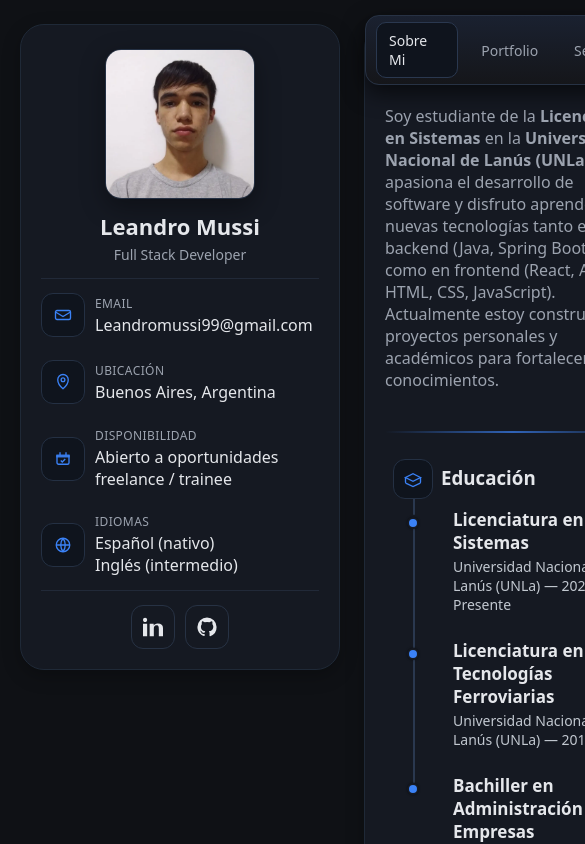
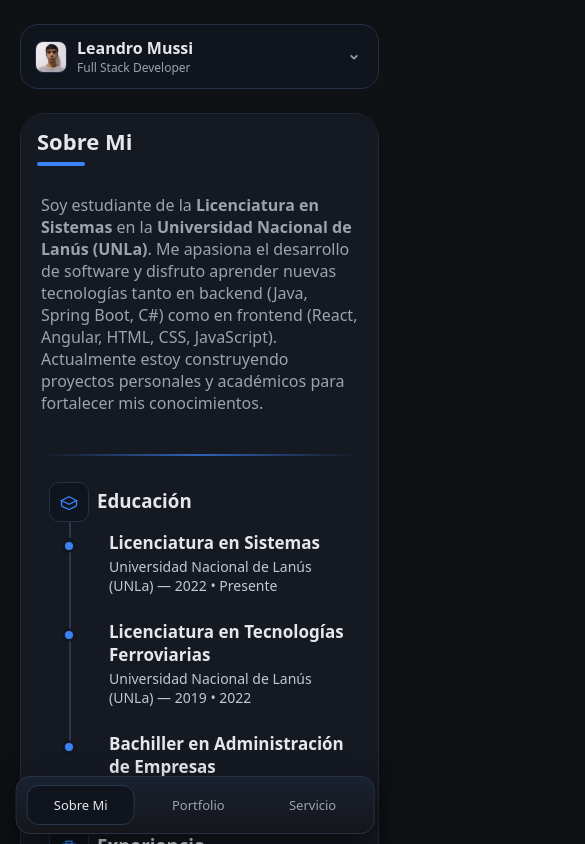
Before and after one commit to LeandroMussi99/Portfolio_Personal-React, a React (Vite) app: page / in a window 390 px wide. Shown: the top 844 px of the page, 585 px wide, since content can reach past the window. Built offline with nearby package versions, Linux system fonts and the light colour scheme.

Commit message:
Cambios vista responsive temporal

```diff
--- a/src/components/Layout.jsx
+++ b/src/components/Layout.jsx
@@ -1,17 +1,9 @@
+// src/components/Layout.jsx
 export default function Layout({ sidebar, children }) {
   return (
-    <div
-      style={{
-        maxWidth: 1200,
-        margin: "24px auto",
-        padding: "0 20px",
-        display: "grid",
-        gridTemplateColumns: "320px 1fr",
-        gap: 24,
-      }}
-    >
-      <aside>{sidebar}</aside>
-      <section>{children}</section>
+    <div className="layout">
+      <aside className="layout-aside">{sidebar}</aside>
+      <section className="layout-main">{children}</section>
     </div>
   );
 }
--- a/src/components/Panel.jsx
+++ b/src/components/Panel.jsx
@@ -1,38 +1,46 @@
 // src/components/Panel.jsx
 export default function Panel({ active, onChange, children }) {
   const TABS = [
-    { id: 'about',    label: 'Sobre Mi' },
+    { id: 'about', label: 'Sobre Mi' },
     { id: 'projects', label: 'Portfolio' },
-    { id: 'service',  label: 'Servicio' },
+    { id: 'service', label: 'Servicio' },
   ];
-  const TITLES = { about: 'Sobre Mi', projects: 'Portfolio', service: 'Servicio' };
+
+  const TITLES = {
+    about: 'Sobre Mi',
+    projects: 'Portfolio',
+    service: 'Servicio',
+  };
 
   return (
     <div className="panel">
-      <div className="panel-header">
-        {/* Título a la izquierda */}
+      {/* Header */}
+      <header className="panel-header">
+        {/* Título principal */}
         <h1 className="title-inline">{TITLES[active]}</h1>
 
-        {/* RIEL pegado al borde superior derecho del panel */}
-        <div className="tabs-rail">
-          <nav className="tabs-group">
-            {TABS.map(t => (
+        {/* 🔽 Navbar / Tabs (desktop arriba, mobile abajo por CSS) */}
+        <nav className="tabs-rail" aria-label="Navegación principal">
+          <div className="tabs-group">
+            {TABS.map((t) => (
               <a
                 key={t.id}
                 href={`#${t.id}`}
-                className={`tab ${active === t.id ? 'is-active' : ''}`}
-                onClick={(e) => { e.preventDefault(); onChange(t.id); }}
+                className={`tab ${active === t.id ? "is-active" : ""}`}
+                onClick={(e) => {
+                  e.preventDefault();
+                  onChange(t.id);
+                }}
               >
                 {t.label}
               </a>
             ))}
-          </nav>
-        </div>
-      </div>
+          </div>
+        </nav>
+      </header>
 
-      <div className="panel-body">
-        {children}
-      </div>
+      {/* Contenido */}
+      <div className="panel-body">{children}</div>
     </div>
   );
 }
--- a/src/components/Sidebar.jsx
+++ b/src/components/Sidebar.jsx
@@ -1,26 +1,57 @@
+// src/components/Sidebar.jsx
+import { useEffect, useRef } from "react";
 import avatar from "../assets/avatar.webp";
 
 export default function Sidebar() {
+  const detailsRef = useRef(null);
+
+  useEffect(() => {
+    const mq = window.matchMedia("(max-width: 900px)");
+    const apply = () => {
+      if (!detailsRef.current) return;
+      // En mobile => cerrado. En desktop => abierto.
+      if (mq.matches) {
+        detailsRef.current.removeAttribute("open");
+      } else {
+        detailsRef.current.setAttribute("open", "");
+      }
+    };
+    apply();
+    mq.addEventListener("change", apply);
+    return () => mq.removeEventListener("change", apply);
+  }, []);
+
   return (
-    <aside className="sidecard">
+    <details ref={detailsRef} className="sidecollapsible">
+      {/* Header compacto (solo mobile) */}
+      <summary className="sidecollapsible-trigger" role="button" aria-controls="side-content">
+        <div className="trigger-left">
+          {/* Mini avatar: asegurate de tener /public/avatar.webp */}
+          <img src={avatar} className="avatar-mini" alt="Leandro Mussi" />
+          <div>
+            <div className="name-mini">Leandro Mussi</div>
+            <div className="subtitle-mini">Full Stack Developer</div>
+          </div>
+        </div>
+        <svg className="chevron" viewBox="0 0 24 24" width="20" height="20" aria-hidden="true">
+          <path d="M8 10l4 4 4-4" fill="none" stroke="currentColor" strokeWidth="2"/>
+        </svg>
+      </summary>
 
-      {/* Avatar */}
+      {/* Contenido completo del sidebar (card grande SOLO cuando está abierto) */}
+      <div id="side-content" className="sidecard sidecard-content sidecard--mobile">
         <div className="avatar-wrap">
           <img src={avatar} alt="Leandro Mussi" className="avatar-img" />
         </div>
 
-      {/* Nombre + subtítulo */}
         <h2 className="name">Leandro Mussi</h2>
         <p className="subtitle">Full Stack Developer</p>
 
         <hr className="divider" />
 
-      {/* Bloques de información con icono */}
         <ul className="info-list">
-
           <li className="info-row">
             <span className="icon-box">
-            {/* Mail */}
               <svg viewBox="0 0 24 24" width="18" height="18" fill="none" stroke="currentColor" strokeWidth="1.8">
                 <path d="M4 6h16a2 2 0 0 1 2 2v8a2 2 0 0 1-2 2H4a2 2 0 0 1-2-2V8a2 2 0 0 1 2-2z"/>
                 <path d="m22 8-10 6L2 8"/>
@@ -34,7 +65,6 @@ export default function Sidebar() {
 
           <li className="info-row">
             <span className="icon-box">
-            {/* Ubicación */}
               <svg viewBox="0 0 24 24" width="18" height="18" fill="none" stroke="currentColor" strokeWidth="1.8">
                 <path d="M12 21s7-5.686 7-12A7 7 0 0 0 5 9c0 6.314 7 12 7 12z"/>
                 <circle cx="12" cy="9" r="2.5"/>
@@ -48,7 +78,6 @@ export default function Sidebar() {
 
           <li className="info-row">
             <span className="icon-box">
-            {/* Disponibilidad */}
               <svg viewBox="0 0 24 24" width="18" height="18" fill="none" stroke="currentColor" strokeWidth="1.8">
                 <path d="M20 7v10a2 2 0 0 1-2 2H6a2 2 0 0 1-2-2V7"/>
                 <path d="M16 3v4M8 3v4"/>
@@ -64,7 +93,6 @@ export default function Sidebar() {
 
           <li className="info-row">
             <span className="icon-box">
-            {/* Idiomas */}
               <svg viewBox="0 0 24 24" width="18" height="18" fill="none" stroke="currentColor" strokeWidth="1.8">
                 <circle cx="12" cy="12" r="9"/>
                 <path d="M3 12h18M12 3a15 15 0 0 1 0 18M12 3a15 15 0 0 0 0 18"/>
@@ -73,29 +101,26 @@ export default function Sidebar() {
             <div>
               <div className="row-label">Idiomas</div>
               <div>Español (nativo)</div>
-            <div>Inglés (intermedio)</div>
+              <div>Inglés (básico)</div>
             </div>
           </li>
-
         </ul>
 
         <hr className="divider" />
 
-      {/* Social solo con ícono */}
         <div className="socials">
           <a className="icon-btn" href="https://www.linkedin.com/in/leandro-mussi-077144272/" target="_blank" rel="noreferrer" aria-label="LinkedIn">
-          {/* LinkedIn */}
             <svg viewBox="0 0 24 24" width="20" height="20" fill="currentColor">
               <path d="M4.98 3.5C4.98 4.88 3.86 6 2.5 6S0 4.88 0 3.5 1.12 1 2.5 1 4.98 2.12 4.98 3.5zM0 8h5v15H0zM8 8h4.8v2.2h.07c.67-1.2 2.3-2.46 4.73-2.46C21.9 7.74 24 9.6 24 13.26V23H19v-8.38c0-2-0.04-4.58-2.79-4.58-2.79 0-3.22 2.18-3.22 4.42V23H8V8z"/>
             </svg>
           </a>
           <a className="icon-btn" href="https://github.com/LeandroMussi99" target="_blank" rel="noreferrer" aria-label="GitHub">
-          {/* GitHub */}
             <svg viewBox="0 0 24 24" width="20" height="20" fill="currentColor">
               <path d="M12 .5A11.5 11.5 0 0 0 .5 12c0 5.08 3.29 9.39 7.86 10.91.58.11.79-.25.79-.56v-2.1c-3.2.7-3.87-1.36-3.87-1.36-.53-1.34-1.28-1.7-1.28-1.7-1.05-.71.08-.7.08-.7 1.16.08 1.77 1.19 1.77 1.19 1.03 1.77 2.71 1.26 3.37.96.1-.76.4-1.26.72-1.55-2.55-.29-5.23-1.28-5.23-5.69 0-1.26.45-2.29 1.19-3.1-.12-.29-.52-1.46.11-3.04 0 0 .98-.31 3.2 1.18a11.1 11.1 0 0 1 5.82 0c2.22-1.49 3.2-1.18 3.2-1.18.63 1.58.23 2.75.11 3.04.74.81 1.19 1.84 1.19 3.1 0 4.42-2.69 5.39-5.25 5.68.41.36.77 1.07.77 2.16v3.2c0 .31.21.68.8.56A11.51 11.51 0 0 0 23.5 12 11.5 11.5 0 0 0 12 .5Z"/>
             </svg>
           </a>
         </div>
-    </aside>
+      </div>
+    </details>
   );
 }
--- a/src/index.css
+++ b/src/index.css
@@ -1,220 +1,295 @@
-:root {
-  --bg: #0f1115;
-  --bg-elev: #151922;
-  --text: #e5e7eb;
-  --muted: #9ca3af;
-  --accent: #3b82f6;
-  --page-gap: 25px;
+:root{
+  --bg:#0f1115;
+  --bg-elev:#151922;
+  --text:#e5e7eb;
+  --muted:#9ca3af;
+  --accent:#3b82f6;
+  --page-gap:25px;
 }
 
-/* Base */
-* { box-sizing: border-box; }
-html, body, #root { height: 100%; }
-html { scroll-behavior: smooth; }
-body {
-  margin: 0;
-  font-family: system-ui, -apple-system, Segoe UI, Roboto, Ubuntu, Cantarell, "Helvetica Neue", Arial, "Noto Sans", "Apple Color Emoji", "Segoe UI Emoji";
-  background: var(--bg);
-  color: var(--text);
+/* ===== Base ===== */
+*{box-sizing:border-box}
+html,body,#root{height:100%}
+html{scroll-behavior:smooth}
+body{
+  margin:0;
+  font-family:system-ui,-apple-system,Segoe UI,Roboto,Ubuntu,Cantarell,"Helvetica Neue",Arial,"Noto Sans","Apple Color Emoji","Segoe UI Emoji";
+  background:var(--bg);
+  color:var(--text);
 }
-a { color: var(--accent); text-decoration: none; }
-a:hover { text-decoration: underline; }
-h1 { font-size: clamp(28px, 5vw, 48px); margin: 0 0 8px; }
-p  { color: var(--muted); margin: 0; }
+a{color:var(--accent);text-decoration:none}
+a:hover{text-decoration:underline}
+h1{font-size:clamp(28px,5vw,48px);margin:0 0 8px}
+p{color:var(--muted);margin:0}
+section{scroll-margin-top:96px}
 
-/* Margen al navegar por hash (tabs) */
-section { scroll-margin-top: 96px; }
+/* ===== Utilidades rápidas ===== */
+.btn{display:inline-block;padding:10px 14px;border-radius:10px;border:1px solid #2a384f;background:var(--accent);color:#fff;font-weight:600}
+.btn:hover{filter:brightness(1.05);text-decoration:none}
+.btn.ghost{background:transparent;color:var(--text)}
+.btn.sm{padding:8px 12px;font-weight:500}
+.chip{font-size:12px;padding:4px 8px;border-radius:999px;border:1px solid #273244}
+.grid{display:grid;gap:20px;grid-template-columns:repeat(auto-fit,minmax(280px,1fr));margin-top:16px}
 
-/* Botones */
-.btn {
-  display: inline-block;
-  padding: 10px 14px;
-  border-radius: 10px;
-  border: 1px solid #2a384f;
-  background: var(--accent);
-  color: white;
-  font-weight: 600;
-}
-.btn:hover { filter: brightness(1.05); text-decoration: none; }
-.btn.ghost { background: transparent; color: var(--text); }
-.btn.sm { padding: 8px 12px; font-weight: 500; }
-
-/* Chips (stack) */
-.chip {
-  font-size: 12px;
-  padding: 4px 8px;
-  border-radius: 999px;
-  border: 1px solid #273244;
+/* ===== Layout principal ===== */
+.layout{
+  max-width:1200px;
+  margin:24px auto;
+  padding:0 20px;
+  display:grid;
+  grid-template-columns:320px minmax(0,1fr);
+  gap:24px;
 }
 
-/* Grilla de proyectos */
-.grid {
-  display: grid;
-  gap: 20px;
-  grid-template-columns: repeat(auto-fit, minmax(280px, 1fr));
-  margin-top: 16px;
+/* ===== Panel (card general) ===== */
+.panel{
+  background:var(--bg-elev);
+  border:1px solid #1f2937;
+  border-radius:24px;
+  box-shadow:0 6px 18px rgba(0,0,0,.25);
+  overflow:visible;
+  position:relative;
+  margin-bottom:var(--page-gap);
+}
+.panel-header{
+  position:relative;display:flex;align-items:flex-start;gap:12px;
+  background:var(--bg-elev);
+  border-top-left-radius:20px;border-top-right-radius:20px;
+  padding:12px 16px 8px;
+}
+.title-inline{margin:0;font-size:clamp(22px,4vw,28px);position:relative}
+.title-inline::after{content:"";display:block;width:48px;height:4px;border-radius:999px;background:var(--accent);margin-top:6px}
+.panel-body{padding:20px}
+
+/* ===== Tabs (arriba en desktop, abajo en mobile) ===== */
+.tabs-rail{
+  position:absolute;top:-10px;right:12px;
+  background:linear-gradient(180deg,#1a2130,#15161a);
+  border:1px solid #273244;border-radius:14px;padding:6px 10px;z-index:60;
+  box-shadow:0 8px 22px rgba(0,0,0,.6);
+}
+.tabs-group{display:flex;gap:10px;align-items:center}
+.tab{padding:8px 12px;border-radius:10px;font-size:14px;color:var(--muted);border:1px solid transparent}
+.tab:hover{color:var(--text);border-color:#2a384f;text-decoration:none}
+.tab.is-active{color:var(--text);background:#0f141d;border-color:#2a384f}
+
+/* ===== Sidebar (estilos base del card) ===== */
+.sidecard{
+  background:var(--bg-elev);
+  border:1px solid #1f2937;
+  border-radius:24px;
+  box-shadow:0 6px 18px rgba(0,0,0,.25);
+  padding:20px;
+}
+.avatar-wrap{display:grid;place-items:center;margin:4px 0 12px}
+.avatar-img{width:150px;height:150px;border-radius:16px;object-fit:cover;border:1px solid #243043;box-shadow:0 8px 24px rgba(0,0,0,.35)}
+.name{text-align:center;margin:10px 0 4px;font-size:22px}
+.subtitle{text-align:center;margin:0 0 12px;color:var(--muted);font-size:14px}
+.divider{border:none;border-top:1px solid #212938;margin:14px 0}
+.info-list{list-style:none;padding:0;margin:0;display:grid;gap:23px}
+.info-row{display:grid;grid-template-columns:44px 1fr;align-items:center;gap:10px}
+.icon-box{width:44px;height:44px;display:grid;place-items:center;border-radius:12px;background:#0f141d;border:1px solid #243043;color:var(--accent)}
+.row-label{color:var(--muted);font-size:12px;text-transform:uppercase;letter-spacing:.4px;margin-bottom:2px}
+.info-row a{color:var(--text)}
+.info-row a:hover{color:var(--accent)}
+.socials{display:flex;gap:10px;justify-content:center;margin-top:12px}
+.icon-btn{width:44px;height:44px;display:grid;place-items:center;border-radius:12px;border:1px solid #273244;background:transparent;color:var(--text);transition:transform .08s,background .15s,color .15s,border-color .15s}
+.icon-btn:hover{background:#0f141d;border-color:#2a384f;color:var(--accent);transform:translateY(-1px)}
+
+/* ===== Desktop (≥901px) ===== */
+@media (min-width:901px){
+  /* layout de 2 columnas */
+  .layout{grid-template-columns:320px minmax(0,1fr)}
+  /* sidebar fijo */
+  .sidecard{position:sticky;top:16px;height:fit-content;max-height:calc(100dvh - 32px);overflow:auto;scrollbar-gutter:stable;z-index:5}
+  /* tabs arriba */
+  .tabs-rail{position:absolute;inset:auto 12px auto auto;transform:none;width:auto}
+  body{padding-bottom:0}
+  /* details siempre abierto y sin summary */
+  .sidecollapsible[open]{display:block}
+  .sidecollapsible-trigger{display:none}
 }
 
+/* ===== Mobile (≤900px) ===== */
+@media (max-width:900px){
+  /* 1 columna, todo centrado */
+  .layout{
+    grid-template-columns:1fr;
+    justify-items:center;
+    align-items:start;
+  }
+  .layout > *{ width: min(92vw, 820px); }
+  .panel{margin-bottom:16px}
 
-/* ===== Layout (grid principal) ===== */
-.layout {
-  max-width: 1200px;
-  margin: 24px auto;
-  padding: 0 20px;
-  display: grid;
-  grid-template-columns: 300px minmax(0, 1fr);
-  gap: 16px;
-}
-@media (max-width: 900px) {
-  .layout { grid-template-columns: 1fr; }
+  /* bottom nav */
+  .tabs-rail{
+    position:fixed;inset:auto 0 10px 0;left:50%;transform:translateX(-50%);
+    width:clamp(260px,92vw,560px);padding:8px 10px;border-radius:14px;
+    box-shadow:0 12px 30px rgba(0,0,0,.55);z-index:2000;
+  }
+  .tabs-group{justify-content:space-between;width:100%}
+  .tab{flex:1 1 auto;text-align:center;padding:10px 8px;border-radius:12px;font-size:13px}
+  body{padding-bottom:80px}
+  @supports(padding:max(0px)){ body{padding-bottom:max(80px,env(safe-area-inset-bottom))} }
+
+  /* === Details/summary: header compacto visible === */
+  .sidecollapsible{overflow:hidden;width:min(100%,820px);margin:0 auto}
+  .sidecollapsible-trigger{
+     list-style:none;display:flex;align-items:center;justify-content:space-between;gap:12px;
+     padding:12px 14px;background:#0f141d;border:1px solid #243043;border-radius:18px;cursor:pointer;user-select:none;
+  }
+  .sidecollapsible-trigger::-webkit-details-marker{display:none}
+  .trigger-left{display:flex;align-items:center;gap:10px}
+  .avatar-mini{width:32px;height:32px;border-radius:8px;object-fit:cover;border:1px solid #243043}
+  .name-mini{font-weight:600}
+  .subtitle-mini{color:var(--muted);font-size:12px}
+  .chevron{color:var(--muted);transition:transform .18s}
+  .sidecollapsible[open] > .sidecollapsible-trigger .chevron{transform:rotate(180deg)}
+
+  /* === Cuando está CERRADO: ocultar el card === */
+  .sidecollapsible:not([open]) .sidecard{display:none}
+
+  /* === Cuando está ABIERTO: mostrar versión COMPACTA del card === */
+  .sidecard{
+    position:static;max-height:none;overflow:visible;margin:10px auto 12px;
+    padding:14px;border-radius:18px;
+    animation:slideDown .18s ease both;
+  }
+  @keyframes slideDown{from{opacity:0;transform:translateY(-6px)}to{opacity:1;transform:translateY(0)}}
+
+  /* compactaciones específicas */
+  .avatar-wrap{margin:0 0 10px}
+  .avatar-img{width:88px;height:88px;border-radius:12px}
+  .name{font-size:20px;margin-top:8px}
+  .subtitle{font-size:12.5px}
+  .divider{margin:12px 0}
+  .info-list{gap:14px}
+  .info-row{grid-template-columns:36px 1fr;gap:8px}
+  .icon-box{width:36px;height:36px;border-radius:10px}
+  .row-label{font-size:11px}
+  .socials{margin-top:10px;gap:8px}
+  .icon-btn{width:40px;height:40px;border-radius:10px}
 }
 
-/* Panel */
-.panel{
-  background: var(--bg-elev);
-  border: 1px solid #1f2937;
-  border-radius: 24px;
-  box-shadow: 0 6px 18px rgba(0, 0, 0, 0.25);
-  overflow: visible;
-  position: relative;
-  margin-bottom: var(--page-gap);
+/* ===== Extra compacto ≤480px ===== */
+@media (max-width:480px){
+  .grid{grid-template-columns:1fr}
+  .layout > *{width:92vw}
+  .btn{padding:12px 14px;border-radius:12px}
 }
 
-/* Header integrado SIN línea inferior */
-.panel-header{
-  position: relative;
-  display: flex;
-  align-items: flex-start;
-  gap: 12px;
-  background: var(--bg-elev);
-  border-top-left-radius: 20px;
-  border-top-right-radius: 20px;
-  border-bottom: none;
-  padding: 12px 16px 8px 16px;
-}
+/* ====== MOBILE: usar SOLO el card que está dentro del <details> ====== */
+@media (max-width: 900px){
+  /* Por defecto, oculto cualquier .sidecard */
+  .sidecard{ display:none !important; }
 
-/* Título dentro del header */
-.title-inline{
-  margin: 0;
-  font-size: clamp(22px, 4vw, 28px);
-  position: relative;
-}
-.title-inline::after{
-  content: "";
-  display: block;
-  width: 48px;
-  height: 4px;
-  border-radius: 999px;
-  background: var(--accent);
-  margin-top: 6px;
-}
+  /* Cuando el <details> está ABIERTO, muestro su .sidecard */
+  .sidecollapsible[open] .sidecard{
+    display:block !important;
+    position: static;
+    margin: 10px auto 12px;
+    padding: 14px;
+    width: min(92vw, 820px);
+    max-width: 820px;
+    border-radius: 18px;
+    animation: slideDown .18s ease both;
+  }
 
+  /* Header compacto visible siempre en mobile */
+  .sidecollapsible-trigger{ display:flex !important; }
 
-.tabs-rail{
-  position: absolute;
-  top: -10px;
-  right: 12px;
-  background: linear-gradient(180deg, #1a2130, #15161a);
-  border: 1px solid #273244;
-  border-radius: 14px;
-  padding: 6px 10px;
-  z-index: 60;
-  box-shadow: 0 8px 22px rgba(0,0,0,0.6);
-}
+  /* Compacto el contenido SOLO cuando está abierto */
+  .sidecollapsible[open] .avatar-wrap{ margin: 0 0 10px; }
+  .sidecollapsible[open] .avatar-img{ width:88px; height:88px; border-radius:12px; }
+  .sidecollapsible[open] .name{ font-size:20px; margin-top:8px; }
+  .sidecollapsible[open] .subtitle{ font-size:12.5px; }
+  .sidecollapsible[open] .divider{ margin:12px 0; }
+  .sidecollapsible[open] .info-list{ gap:14px; }
+  .sidecollapsible[open] .info-row{ grid-template-columns:36px 1fr; gap:8px; }
+  .sidecollapsible[open] .icon-box{ width:36px; height:36px; border-radius:10px; }
+  .sidecollapsible[open] .row-label{ font-size:11px; }
+  .sidecollapsible[open] .socials{ margin-top:10px; gap:8px; }
+  .sidecollapsible[open] .icon-btn{ width:40px; height:40px; border-radius:10px; }
 
-/* Píldora de tabs */
-.tabs-group{ display: flex; gap: 10px; align-items: center; }
-.tab{
-  padding: 8px 12px;
-  border-radius: 10px;
-  font-size: 14px;
-  color: var(--muted);
-  border: 1px solid transparent;
-}
-.tab:hover{ color: var(--text); border-color:#2a384f; text-decoration:none; }
-.tab.is-active{ color: var(--text); background:#0f141d; border-color:#2a384f; }
-
-/* Body */
-.panel-body{ padding: 20px; }
-
-/* ==== Sidebar pulido ==== */
-.sidecard{
-  background: var(--bg-elev);
-  border: 1px solid #1f2937;
-  border-radius: 24px;
-  box-shadow: 0 6px 18px rgba(0, 0, 0, 0.25);
-  padding: 20px;
-}
-
-/* Avatar cuadrado con bordes redondeados */
-.avatar-wrap{
-  display: grid; place-items: center;
-  margin-top: 4px; margin-bottom: 12px;
-}
-.avatar-img{
-  width: 150px; height: 150px;
-  border-radius: 16px;
-  object-fit: cover;
-  border: 1px solid #243043;
-  box-shadow: 0 8px 24px rgba(0,0,0,.35);
-}
-
-.name{ text-align: center; margin: 10px 0 4px 0; font-size: 22px; }
-.subtitle{ text-align: center; margin: 0 0 12px 0; color: var(--muted); font-size: 14px; }
-
-.divider{ border: none; border-top: 1px solid #212938; margin: 14px 0; }
-
-/* Filas con icono */
-.info-list{ list-style: none; padding: 0; margin: 0; display: grid; gap: 23px; }
-.info-row{ display: grid; grid-template-columns: 44px 1fr; align-items: center; gap: 10px; }
-
-.icon-box{
-  width: 44px; height: 44px;
-  display: grid; place-items: center;
-  border-radius: 12px;
-  background: #0f141d;
-  border: 1px solid #243043;
-  color: var(--accent);
-}
-.row-label{ color: var(--muted); font-size: 12px; text-transform: uppercase; letter-spacing: .4px; margin-bottom: 2px; }
-.info-row a{ text-decoration: none; color: var(--text); }
-.info-row a:hover{ color: var(--accent); }
-
-/* Social solo con icono */
-.socials{ display: flex; gap: 10px; justify-content: center; margin-top: 12px; }
-.icon-btn{
-  width: 44px; height: 44px; display: grid; place-items: center;
-  border-radius: 12px; border: 1px solid #273244; background: transparent;
-  color: var(--text);
-  transition: transform .08s ease, background .15s ease, color .15s ease, border-color .15s ease;
-}
-.icon-btn:hover{ background: #0f141d; border-color: #2a384f; color: var(--accent); transform: translateY(-1px); }
-
-/* ===== Sidebar fijo (desktop) ===== */
-@media (min-width: 901px){
-  .sidecard{
-    position: sticky;
-    top: 16px;
-    height: fit-content;
-    max-height: calc(100dvh - 32px);
-    overflow: auto;
-    scrollbar-gutter: stable;
-    z-index: 5;
+  @keyframes slideDown{
+    from{ opacity:0; transform:translateY(-6px); }
+    to  { opacity:1; transform:translateY(0); }
   }
 }
 
-/* En mobile (columna única), desactivar el sticky */
-@media (max-width: 900px){
-  .sidecard{
-    position: static;
-    max-height: none;
-    overflow: visible;
+/* ====== DESKTOP: sidebar normal (sin tocar nada más) ====== */
+@media (min-width: 901px){
+  /* El summary no se usa en desktop */
+  .sidecollapsible-trigger{ display:none !important; }
+  /* El card del details se muestra como siempre, sticky por tus reglas base */
+}
+
+/* ===== FIX FINAL: compacto real del sidebar en mobile ===== */
+@media (max-width: 900px) {
+  /* 1) Si el details está CERRADO: NO se ve el card */
+  .sidecollapsible:not([open]) .sidecard {
+    display: none !important;
+  }
+
+  /* 2) Abierto: mostrar el card y compactarlo de verdad */
+  .sidecollapsible[open] .sidecard {
+    display: block !important;
+    padding: 14px !important;
+    border-radius: 18px !important;
+    margin: 10px auto 12px !important;
+  }
+
+  /* Avatar y textos más chicos */
+  .sidecollapsible[open] .sidecard .avatar-img {
+    width: 88px !important;
+    height: 88px !important;
+    border-radius: 12px !important;
+  }
+  .sidecollapsible[open] .sidecard .name {
+    font-size: 20px !important;
+    margin-top: 8px !important;
+  }
+  .sidecollapsible[open] .sidecard .subtitle {
+    font-size: 12.5px !important;
+  }
+
+  .sidecollapsible[open] .sidecard .divider {
+    margin: 12px 0 !important;
+  }
+
+  /* Filas más compactas */
+  .sidecollapsible[open] .sidecard .info-list {
+    gap: 14px !important;
+  }
+  .sidecollapsible[open] .sidecard .info-row {
+    grid-template-columns: 36px 1fr !important;
+    gap: 8px !important;
+  }
+  .sidecollapsible[open] .sidecard .icon-box {
+    width: 36px !important;
+    height: 36px !important;
+    border-radius: 10px !important;
+  }
+  .sidecollapsible[open] .sidecard .row-label {
+    font-size: 11px !important;
+  }
+  .sidecollapsible[open] .sidecard .socials {
+    margin-top: 10px !important;
+    gap: 8px !important;
+  }
+  .sidecollapsible[open] .sidecard .icon-btn {
+    width: 40px !important;
+    height: 40px !important;
+    border-radius: 10px !important;
+  }
+
+  /* El header compacto SIEMPRE visible en mobile */
+  .sidecollapsible-trigger {
+    display: flex !important;
   }
 }
 
-/* ==== Espacio inferior “flotante” del panel principal ==== */
-@media (max-width: 900px) {
-  .panel {
-    margin-bottom: 16px;
-  }
+/* Desktop: ocultar el summary; card grande normal */
+@media (min-width: 901px){
+  .sidecollapsible-trigger { display: none !important; }
 }
```
Lines whose indentation alone changed are shown as unchanged.
